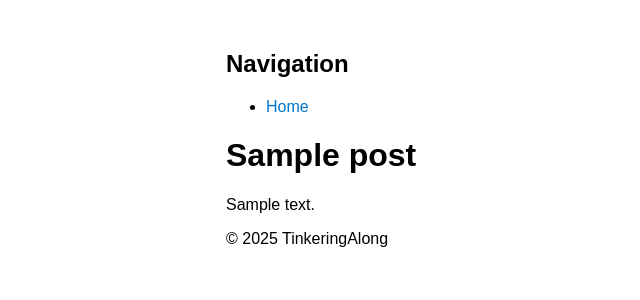
After one commit to L-Koen/blog-service, a Django app: page /blog/posts/1/ in a window 1280 px wide. The commit adds this page. Shown: the top 300 px of the page, without its empty margins (14-654 px from the left). Run offline with Django 5.2, Linux system fonts and the light colour scheme; tables that the repository leaves empty hold one stand-in row (values such as "Sample post").

Commit message:
refactoring step TDD

```diff
--- a/src/posts/models.py
+++ b/src/posts/models.py
@@ -12,43 +12,8 @@ class Keyword(models.Model):
         return self.name
 
 
-class Post(models.Model):
-    title = models.CharField(max_length=200)
-    content = models.TextField()
-    created_at = models.DateTimeField(auto_now_add=True)
-    last_modified = models.DateTimeField(auto_now=True)
-    keywords = models.ManyToManyField(Keyword, related_name="posts", blank=True)
-    published = models.BooleanField(default=True)
-
-    def render_markdown(self):
-        """Render markdown. Look for images, to embed their alt-text"""
-        # 1) Render post
-        rendered_html = markdown.markdown(self.content, extensions=["extra", "codehilite", "toc"])
-
-        # 2) look for images
-        soup = BeautifulSoup(rendered_html, "html.parser")
-        images = soup.find_all("img")
-
-        # 3) for each image, add alt text
-        for img in images:
-            image_name = img["src"].split("/")[-1]
-            image_obj = BlogImage.objects.filter(image__contains=image_name).first()
-
-            # Only add alt-text if img is found and has text
-            if image_obj and image_obj.alt_text:
-                img["alt"] = image_obj.alt_text
-
-        # Return updated soup
-        return str(soup)
-
-
-
-    def preview(self, lines=20):
-        post = self.render_markdown()
-        return "\n".join(post.split("\n")[:lines])
-
-
 class BlogImage(models.Model):
+    """Model to store blog post images with optional alt text."""
     image = models.ImageField(upload_to="blog_images")
     alt_text = models.CharField(max_length=255, blank=True)
 
@@ -63,3 +28,39 @@ class BlogImage(models.Model):
 
     def __str__(self):
         return f"{self.id} - {self.image.name}"
+
+
+class Post(models.Model):
+    """Model representing a blog post."""
+    title = models.CharField(max_length=200)
+    content = models.TextField()
+    created_at = models.DateTimeField(auto_now_add=True)
+    last_modified = models.DateTimeField(auto_now=True)
+    keywords = models.ManyToManyField(Keyword, related_name="posts", blank=True)
+    published = models.BooleanField(default=True)
+
+    def render_markdown(self):
+        """Render markdown. Look for images, to embed their alt-text"""
+        # 1) Render post
+        rendered_html = markdown.markdown(self.content, extensions=["extra", "codehilite", "toc"])
+
+        # 2) Return if it does not contain images
+        if "<img" not in rendered_html:
+            return rendered_html
+
+        # 3) For each image, add alt text
+        soup = BeautifulSoup(rendered_html, "html.parser")
+        for img in soup.find_all("img"):
+            image_name = img["src"].split("/")[-1]
+            image_obj = BlogImage.objects.filter(image__contains=image_name).first()
+
+            # Only add alt-text if img is found and has text
+            if image_obj and image_obj.alt_text:
+                img["alt"] = image_obj.alt_text
+
+        # 4) Return updated soup
+        return str(soup)
+
+    def preview(self, lines=20):
+        post = self.render_markdown()
+        return "\n".join(post.split("\n")[:lines])
--- /dev/null
+++ b/src/posts/static/css/styles.css
@@ -0,0 +1,26 @@
+/* static/css/styles.css */
+body {
+    font-family: Arial, sans-serif;
+    max-width: 800px;
+    margin: 20px auto;
+    padding: 10px;
+}
+
+nav ul {
+    list-style-type: none;
+    padding: 0;
+}
+
+nav ul li {
+    display: inline;
+    margin-right: 15px;
+}
+
+a {
+    text-decoration: none;
+    color: #0077cc;
+}
+
+a:hover {
+    text-decoration: underline;
+}
--- /dev/null
+++ b/src/posts/templates/base.html
@@ -0,0 +1,38 @@
+<!DOCTYPE html>
+<html lang="en">
+<head>
+    <meta charset="UTF-8">
+    <meta name="viewport" content="width=device-width, initial-scale=1.0">
+    <title>{% block title %}TinkeringAlong Blog{% endblock %}</title>
+
+    {% load static %}
+    <link rel="stylesheet" href="{% static 'css/styles.css' %}">
+
+    {% block extra_head %}{% endblock %}
+</head>
+<body>
+
+    <div class="container">
+        <!-- Sidebar -->
+        <aside class="sidebar">
+            <h2>Navigation</h2>
+            <ul>
+                <li><a href="{% url 'posts:home' %}">Home</a></li>
+
+            </ul>
+        </aside>
+
+        <!-- Main Content -->
+        <main class="content">
+            {% block content %}{% endblock %}
+        </main>
+    </div>
+
+    <!-- Footer -->
+    <footer>
+        <p>&copy; 2025 TinkeringAlong</p>
+    </footer>
+
+    {% block extra_scripts %}{% endblock %}
+</body>
+</html>
--- a/src/posts/templates/posts/post_detail.html
+++ b/src/posts/templates/posts/post_detail.html
@@ -1,13 +1,8 @@
-<!DOCTYPE html>
-<html lang="en">
-<head>
-    <meta charset="UTF-8">
-    <title>Bolg Post</title>
-</head>
-<body>
-    <h1>{{ post.title }}</h1>
-    <p> {{ post.render_markdown|safe }}</p>
-    <br>
-    <a href="{% url 'posts:home' %}">← Back to Blog Home</a>
-</body>
-</html>
+{% extends "base.html" %}
+
+{% block title %}{{ post.title }}{% endblock %}
+
+{% block content %}
+  <h1>{{ post.title }}</h1>
+  <p>{{ post.render_markdown|safe }}</p>
+{% endblock %}
--- a/src/posts/urls.py
+++ b/src/posts/urls.py
@@ -1,8 +1,9 @@
 from django.urls import path
-from posts.views import HomePageView, PostDetailView
+from posts import views
 
+app_name = "posts"
 
 urlpatterns = [
-    path("", HomePageView.as_view(), name="home"),
-    path("posts/<int:pk>", PostDetailView.as_view(), name="post_detail")
+    path("", views.HomePageView.as_view(), name="home"),
+    path("posts/<int:pk>/", views.PostDetailView.as_view(), name="post_detail")
 ]
--- a/src/posts/views.py
+++ b/src/posts/views.py
@@ -1,14 +1,12 @@
 from django.shortcuts import render
 from django.views.generic import ListView, DetailView
-from django.conf import settings
 from posts.models import Post, Keyword
 
-BASE_DIR = settings.BASE_DIR
 
 class HomePageView(ListView):
     """Home view for the blog app."""
     model = Post
-    template_name = str(BASE_DIR) + '/posts/templates/posts/blog_home.html'
+    template_name = "posts/blog_home.html"
     context_object_name = "posts"
     paginate_by = 5
     ordering = "-id"
@@ -16,9 +14,7 @@ class HomePageView(ListView):
     def get_context_data(self, **kwargs):
         """Add the keywords when fetching context"""
         context = super().get_context_data(**kwargs)
-
-        # Fetch all keywords for selection box
-        context["available_keywords"] = Keyword.objects.all().order_by("name")
+        context["available_keywords"] = Keyword.objects.order_by("name")
 
         return context
 
@@ -28,29 +24,28 @@ class HomePageView(ListView):
 
         # Get keywords / filter mode / text search from query parameters
         keywords_str = self.request.GET.get("keywords", '')
-        filter_mode = self.request.GET.get("filter_mode", '')
+        keywords_list = [kw.strip() for kw in keywords_str.split(",") if kw.strip()]
+        filter_mode = self.request.GET.get("filter_mode", "OR").upper()
         text_search = self.request.GET.get("search", "").strip()
 
         # Keyword filtering
-        if keywords_str:
-            keywords_list = keywords_str.split(',')
-
+        if keywords_list:
             # Filter by based on the filter mode
-            if filter_mode == 'OR':
-                queryset = queryset.filter(keywords__name__in=keywords_list)
-            elif filter_mode == 'AND':
+            if filter_mode == "AND":
                 for keyword in keywords_list:
                     queryset = queryset.filter(keywords__name=keyword)
+            else: # Default to OR behavior
+                queryset = queryset.filter(keywords__name__in=keywords_list).distinct()
 
         # Text based (slow) filtering
         if text_search:
             queryset = queryset.filter(content__icontains=text_search)
 
-
-
+        print(queryset)
         return queryset
 
 
 class PostDetailView(DetailView):
+    """View for displaying a single blog post."""
     model = Post
-    template_name = str(BASE_DIR) + '/posts/templates/posts/post_detail.html'
+    template_name = "posts/post_detail.html"
```
Also changed, not shown: src/posts/templates/posts/blog_home.html (+5 -12 lines), tests/posts/test_views.py (+1 -1 lines).
